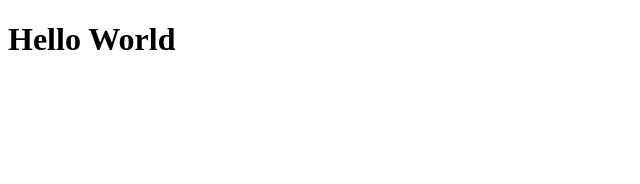
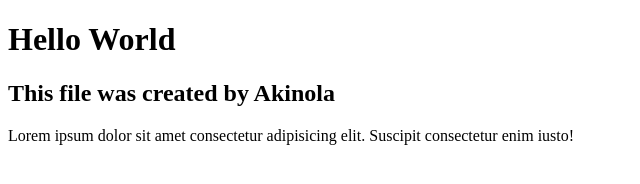
Before and after one commit to Akinz-bobo/Git-Tutorial, a plain HTML site: page index.html in a window 1280 px wide. Shown: the whole page, without its empty margins (0-640 px from the left). Drawn offline with Linux system fonts and the light colour scheme.

Commit message:
new bug fixed successfully

```diff
--- a/index.html
+++ b/index.html
@@ -8,5 +8,10 @@
   </head>
   <body>
     <h1>Hello World</h1>
+    <h2>This file was created by Akinola</h2>
+    <p>
+      Lorem ipsum dolor sit amet consectetur adipisicing elit. Suscipit
+      consectetur enim iusto!
+    </p>
   </body>
 </html>
```
